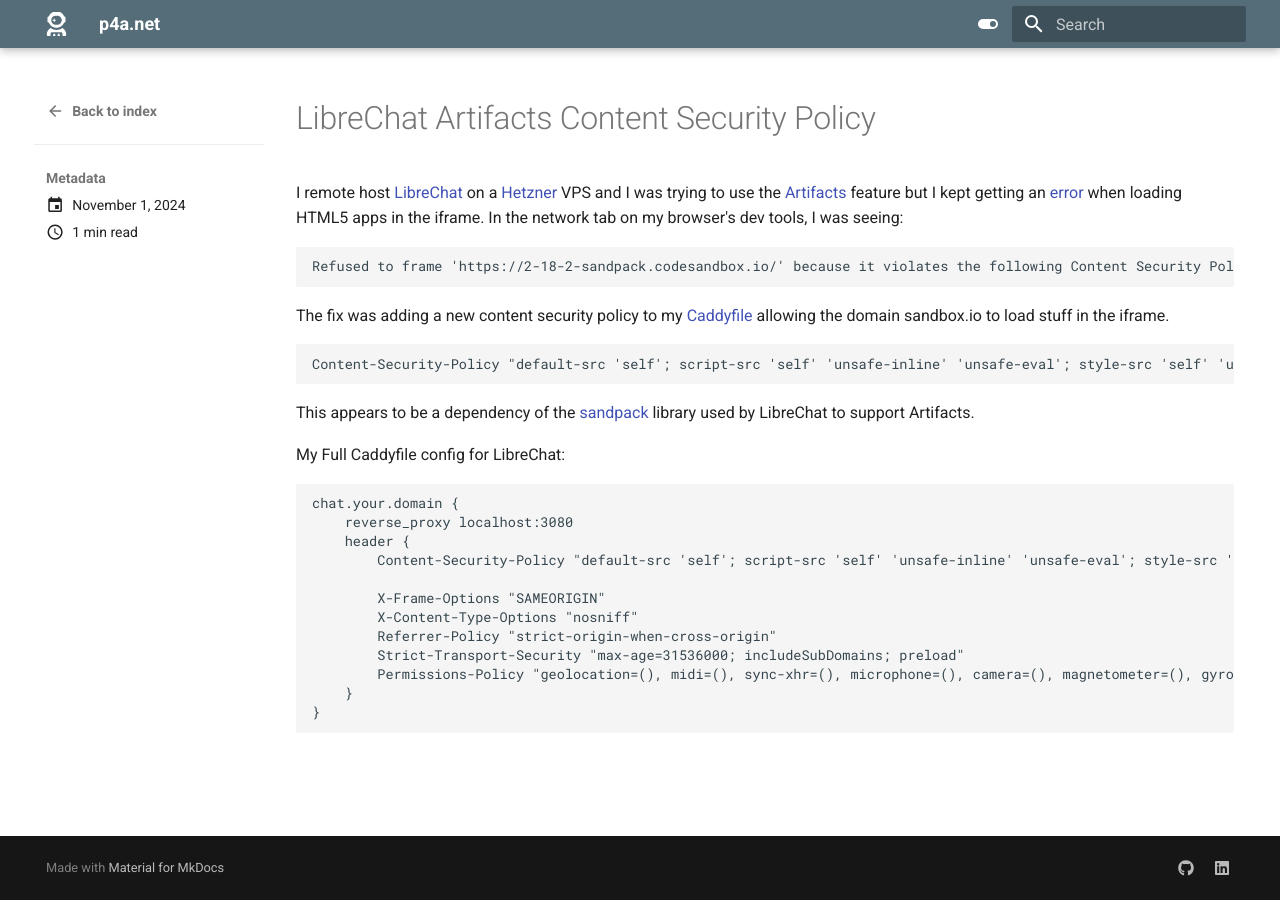
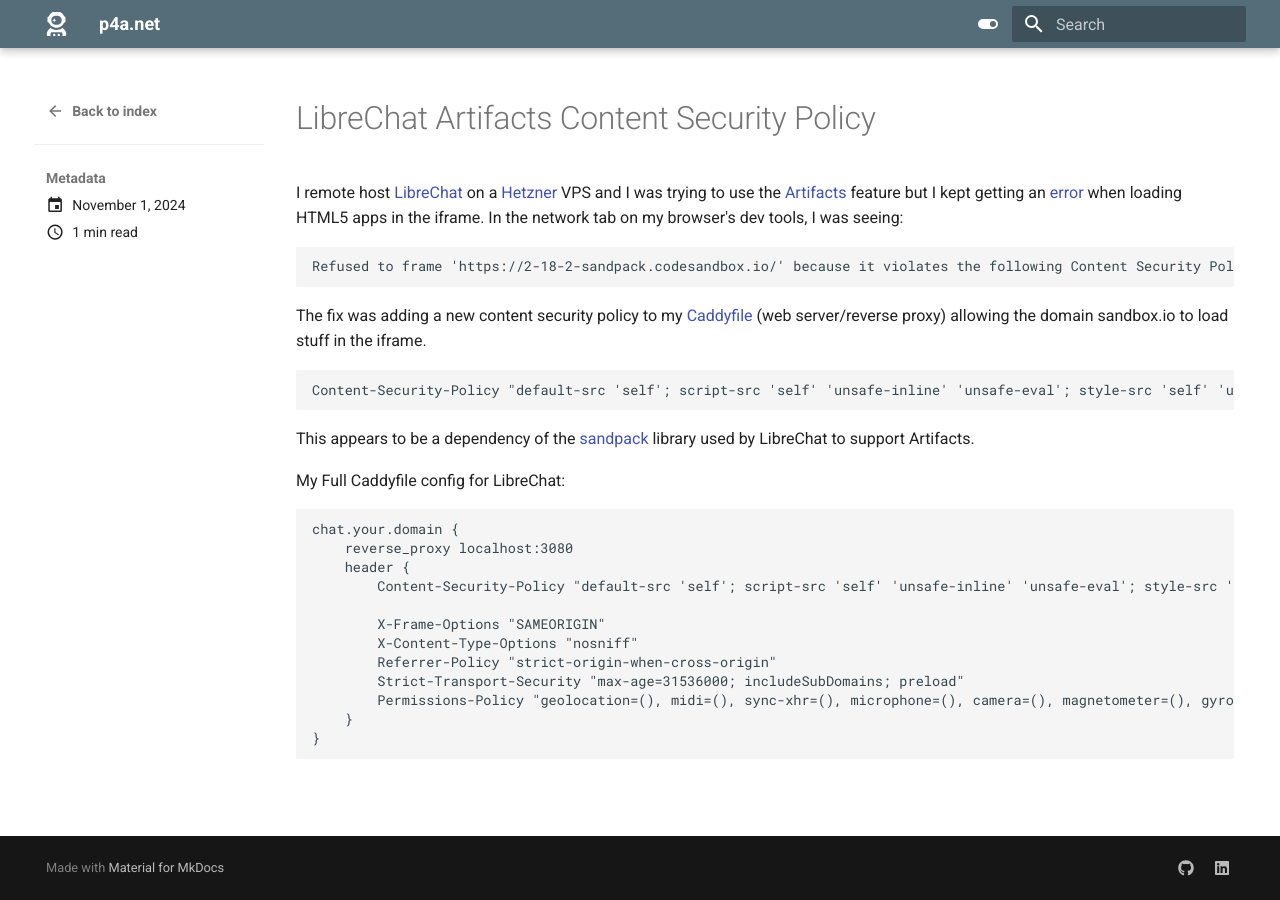
Before and after one commit to seajoshc/p4adotnet, an MkDocs documentation site: the page built from docs/blog/posts/librechat-artifacts-csp.md, in a window 1280 px wide. Built offline with MkDocs 1.6.1 and Material for MkDocs 9.7.7, drawn with Linux system fonts in a browser that asks for light colours.

Commit message:
Update librechat-artifacts-csp.md

````diff
--- a/docs/blog/posts/librechat-artifacts-csp.md
+++ b/docs/blog/posts/librechat-artifacts-csp.md
@@ -11,7 +11,7 @@
 Refused to frame 'https://2-18-2-sandpack.codesandbox.io/' because it violates the following Content Security Policy directive: "default-src 'self'". Note that 'frame-src' was not explicitly set, so 'default-src' is used as a fallback.
 ```
 
-The fix was adding a new content security policy to my [Caddyfile](https://caddyserver.com/) allowing the domain sandbox.io to load stuff in the iframe.
+The fix was adding a new content security policy to my [Caddyfile](https://caddyserver.com/) (web server/reverse proxy) allowing the domain sandbox.io to load stuff in the iframe.
 
 ```
 Content-Security-Policy "default-src 'self'; script-src 'self' 'unsafe-inline' 'unsafe-eval'; style-src 'self' 'unsafe-inline'; frame-ancestors 'self' your.domain; frame-src 'self' https://*.codesandbox.io"
````
